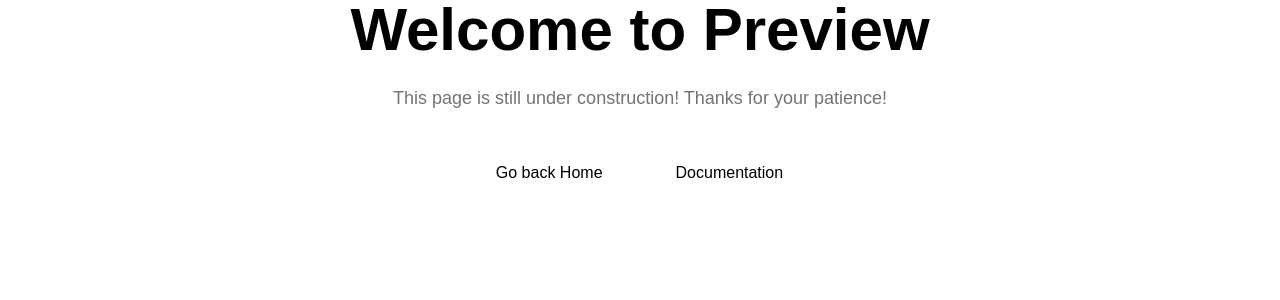
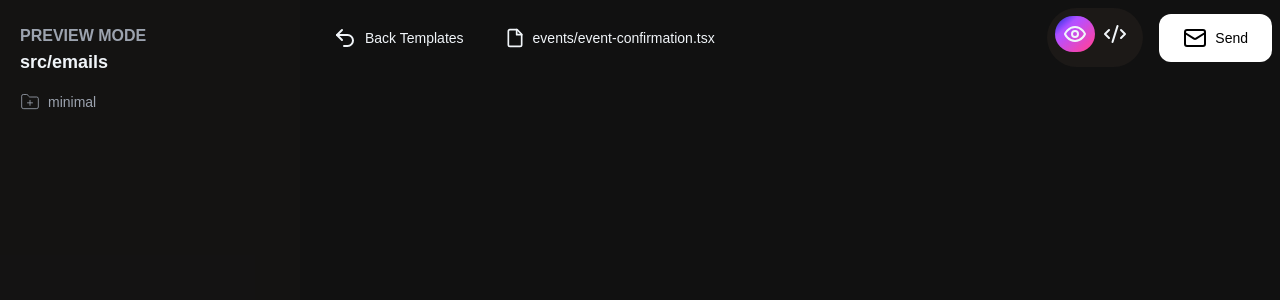
Before and after one commit to iamhectorsosa/mailingui-nextra, a Next.js app: page /preview in a window 1280 px wide. Shown: the top 300 px of the page. Built offline with nearby package versions, Linux system fonts and the light colour scheme; a web font is replaced by a local one.

Commit message:
Updating Preview

```diff
--- a/src/components/preview/Homepage.tsx
+++ b/src/components/preview/Homepage.tsx
@@ -1,22 +1,234 @@
 import { CTA } from "@components/ui/CTA";
+import {
+  Code2Icon,
+  EyeIcon,
+  FileIcon,
+  FolderIcon,
+  FolderMinusIcon,
+  FolderPlusIcon,
+  MailIcon,
+  Undo2Icon,
+} from "lucide-react";
+import Link from "next/link";
+import { useRouter } from "next/router";
+
+type FileType = {
+  name: string;
+  type: "folder" | "file";
+  children: FileType[];
+};
+
+const files: FileType[] = [
+  {
+    name: "minimal",
+    type: "folder",
+    children: [
+      {
+        name: "events",
+        type: "folder",
+        children: [
+          {
+            name: "vip-events",
+            type: "folder",
+            children: [
+              {
+                name: "summer-events",
+                type: "folder",
+                children: [
+                  {
+                    name: "event-details.tsx",
+                    type: "file",
+                    children: [],
+                  },
+                  {
+                    name: "event-invitation.tsx",
+                    type: "file",
+                    children: [],
+                  },
+                ],
+              },
+              {
+                name: "event-review.tsx",
+                type: "file",
+                children: [],
+              },
+            ],
+          },
+          {
+            name: "event-details.tsx",
+            type: "file",
+            children: [],
+          },
+          {
+            name: "event-invitation.tsx",
+            type: "file",
+            children: [],
+          },
+          {
+            name: "event-review.tsx",
+            type: "file",
+            children: [],
+          },
+          {
+            name: "event-suggestions.tsx",
+            type: "file",
+            children: [],
+          },
+        ],
+      },
+      {
+        name: "marketing",
+        type: "folder",
+        children: [
+          {
+            name: "campaign-announcement.tsx",
+            type: "file",
+            children: [],
+          },
+          {
+            name: "discount-code.tsx",
+            type: "file",
+            children: [],
+          },
+          {
+            name: "news-update.tsx",
+            type: "file",
+            children: [],
+          },
+          {
+            name: "product-review.tsx",
+            type: "file",
+            children: [],
+          },
+        ],
+      },
+      {
+        name: "newsletter",
+        type: "folder",
+        children: [
+          {
+            name: "daily-newsletter.tsx",
+            type: "file",
+            children: [],
+          },
+          {
+            name: "subscription-confirmation.tsx",
+            type: "file",
+            children: [],
+          },
+          {
+            name: "subscription-success.tsx",
+            type: "file",
+            children: [],
+          },
+        ],
+      },
+    ],
+  },
+];
 
 export const Homepage = () => {
   return (
-    <div className="mx-auto grid place-content-center place-items-center h-full w-full gap-6 text-center">
-      <section className="space-y-6">
-        <h1 className="text-4xl font-semibold md:text-6xl">
-          Welcome to Preview
-        </h1>
-        <p className="text-lg leading-relaxed text-neutral-500">
-          This page is still under construction! Thanks for your patience!
-        </p>
-        <div className="lg:space-x-2 space-y-2">
-          <CTA href="/">Go back Home</CTA>
-          <CTA secondary href="/docs">
-            Documentation
-          </CTA>
+    <div className="h-screen w-screen flex bg-[#111111] text-slate-100">
+      {/* Preview File Explorer */}
+      <aside className="w-[300px] bg-stone-900/25 px-5 py-6 space-y-4 hidden lg:block">
+        <header>
+          <h1 className="font-bold uppercase text-gray-400">Preview Mode</h1>
+        </header>
+        <span className="text-lg font-bold">src/emails</span>
+        <div className="space-y-3">
+          {files.map((file) => (
+            <FileComponent
+              key={file.name}
+              file={file}
+              href={`/preview/${file.name}`}
+            />
+          ))}
         </div>
-      </section>
+      </aside>
+      {/* Preview Toolbar */}
+      <div className="flex-1">
+        <nav className="flex justify-between gap-2 p-2">
+          <div className="flex items-center gap-4">
+            <CTA secondary dynamicWidth={false} compact href="/templates">
+              <Undo2Icon />
+              <span className="hidden lg:inline">Back Templates</span>
+            </CTA>
+            <h3 className="text-slate-100 font-medium text-sm inline-flex items-center gap-x-2">
+              <FileIcon className="h-5 w-5" />
+              events/event-confirmation.tsx
+            </h3>
+          </div>
+          <div className="items-center gap-4 hidden lg:flex">
+            <div className="bg-stone-900 rounded-full p-2">
+              <button className="brand-gradient rounded-full gap-x-2 px-2 h-9 hover:bg-stone-800">
+                <EyeIcon />
+              </button>
+              <button className="rounded-full gap-x-2 px-2 h-9 hover:bg-stone-800">
+                <Code2Icon />
+              </button>
+            </div>
+            <CTA compact dynamicWidth={false} href="/docs/guide/introduction">
+              <MailIcon />
+              <span className="hidden lg:inline">Send</span>
+            </CTA>
+          </div>
+        </nav>
+        {/* Preview Pane */}
+        <div />
+      </div>
     </div>
   );
 };
+
+const FileComponent = ({
+  file,
+  href = "",
+}: {
+  file: FileType;
+  href?: string;
+}) => {
+  const { asPath } = useRouter();
+  return (
+    <details
+      className="text-gray-400 text-sm space-y-3"
+      open={asPath.includes(href)}
+    >
+      <summary
+        className={`inline-flex items-center gap-x-2 cursor-pointer hover:opacity-75 ${
+          asPath === href ? "text-slate-100" : ""
+        }`}
+      >
+        {file.type === "folder" ? (
+          <Link
+            className="inline-flex gap-x-2 items-center"
+            href={asPath === href ? href.replace(file.name, "") : href}
+          >
+            {file.children.length ? (
+              asPath.includes(href) ? (
+                <FolderMinusIcon className="h-5 w-5 stroke-1" />
+              ) : (
+                <FolderPlusIcon className="h-5 w-5 stroke-1" />
+              )
+            ) : (
+              <FolderIcon className="h-5 w-5 stroke-1" />
+            )}
+            {file.name}
+          </Link>
+        ) : (
+          <Link className="inline-flex gap-x-2 items-center" href={href}>
+            <FileIcon className="h-5 w-5 stroke-1" />
+            {file.name}
+          </Link>
+        )}
+      </summary>
+      {file.children.length > 0 && (
+        <div className="pl-3 ml-2 border-l border-dotted border-white/10 space-y-3">
+          {file.children.map((f) => (
+            <FileComponent key={f.name} file={f} href={`${href}/${f.name}`} />
+          ))}
+        </div>
+      )}
+    </details>
+  );
+};
--- a/src/components/shared/Footer.tsx
+++ b/src/components/shared/Footer.tsx
@@ -8,7 +8,7 @@ export const Footer = () => {
     <div className="bg-stone-900">
       <footer className="pt-12 pb-24 max-w-[90rem] mx-auto px-6">
         <div>
-          <Link href="/" className="hover:opacity-70">
+          <Link href="/" className="hover:opacity-75">
             <MailingUILogo />
           </Link>
           <div className="mt-4">
--- a/src/components/templates/Homepage.tsx
+++ b/src/components/templates/Homepage.tsx
@@ -34,16 +34,10 @@ export const Homepage = () => {
               </h1>
               <p className="nx-text-gray-400">{template.description}</p>
             </div>
-            <div className="lg:space-x-2 space-y-2">
-              <CTA href="/">
-                <DownloadIcon />
-                Download
-              </CTA>
-              <CTA secondary href="/">
-                <ShareIcon />
-                Share
-              </CTA>
-            </div>
+            <CTA href={template.downloadHref}>
+              <DownloadIcon />
+              Download
+            </CTA>
           </header>
           <section className="space-y-12 border-t border-white/10 py-10">
             {template.categories.map((category) => (
@@ -61,11 +55,11 @@ export const Homepage = () => {
                     </p>
                   </div>
                   <div className="lg:space-x-2 space-y-2">
-                    <CTA compact href="/">
+                    <CTA compact href={category.href}>
                       <ExternalLinkIcon />
                       Preview
                     </CTA>
-                    <CTA compact secondary href="/">
+                    <CTA compact secondary href={category.downloadHref}>
                       <DownloadIcon />
                       Download
                     </CTA>
--- a/src/components/ui/CTA.tsx
+++ b/src/components/ui/CTA.tsx
@@ -7,28 +7,31 @@ type CTAProps = {
   children: React.ReactNode;
   secondary?: boolean;
   compact?: boolean;
+  dynamicWidth?: boolean;
 };
 
 type CTASlot = React.PropsWithChildren<{ className: string }>;
 
 export const CTA = ({
   children,
+  href,
+  onClick,
   secondary,
   compact,
-  href,
-  onClick,
+  dynamicWidth = true,
 }: CTAProps) => {
   const Component = href
     ? (props: CTASlot) => <Link href={href} {...props} />
     : (props: CTASlot) => <button onClick={onClick} {...props} />;
   return (
     <Component
-      className={`inline-flex items-center justify-center gap-x-2 w-full lg:w-fit rounded-xl font-medium  text-center ${cn(
+      className={`inline-flex items-center justify-center gap-x-2 rounded-xl font-medium text-center ${cn(
         !secondary && "bg-white text-black",
         !secondary
           ? "hover-brand-gradient hover:text-white transition-colors"
           : "border border-transparent hover:border-white",
-        compact ? "px-6 h-12 text-sm" : "px-8 h-14"
+        compact ? "px-6 h-12 text-sm" : "px-8 h-14",
+        dynamicWidth ? "w-full lg:w-fit" : "w-fit"
       )}`}
     >
       {children}
--- a/src/pages/_meta.json
+++ b/src/pages/_meta.json
@@ -66,7 +66,7 @@
       "sidebar": false,
       "toc": false,
       "pagination": false,
-      "layout": "full"
+      "layout": "raw"
     }
   }
 }
--- a/src/pages/preview.mdx
+++ b/src/pages/preview/[...preview].tsx
@@ -1,3 +1,5 @@
 import { Homepage } from "@components/preview/Homepage";
 
-<Homepage />
+export default function Page() {
+  return <Homepage />;
+}
--- /dev/null
+++ b/src/pages/preview/index.tsx
@@ -0,0 +1,5 @@
+import { Homepage } from "@components/preview/Homepage";
+
+export default function Page() {
+  return <Homepage />;
+}
```
Also changed, not shown: src/utils/templates.ts (+12 -9 lines).
